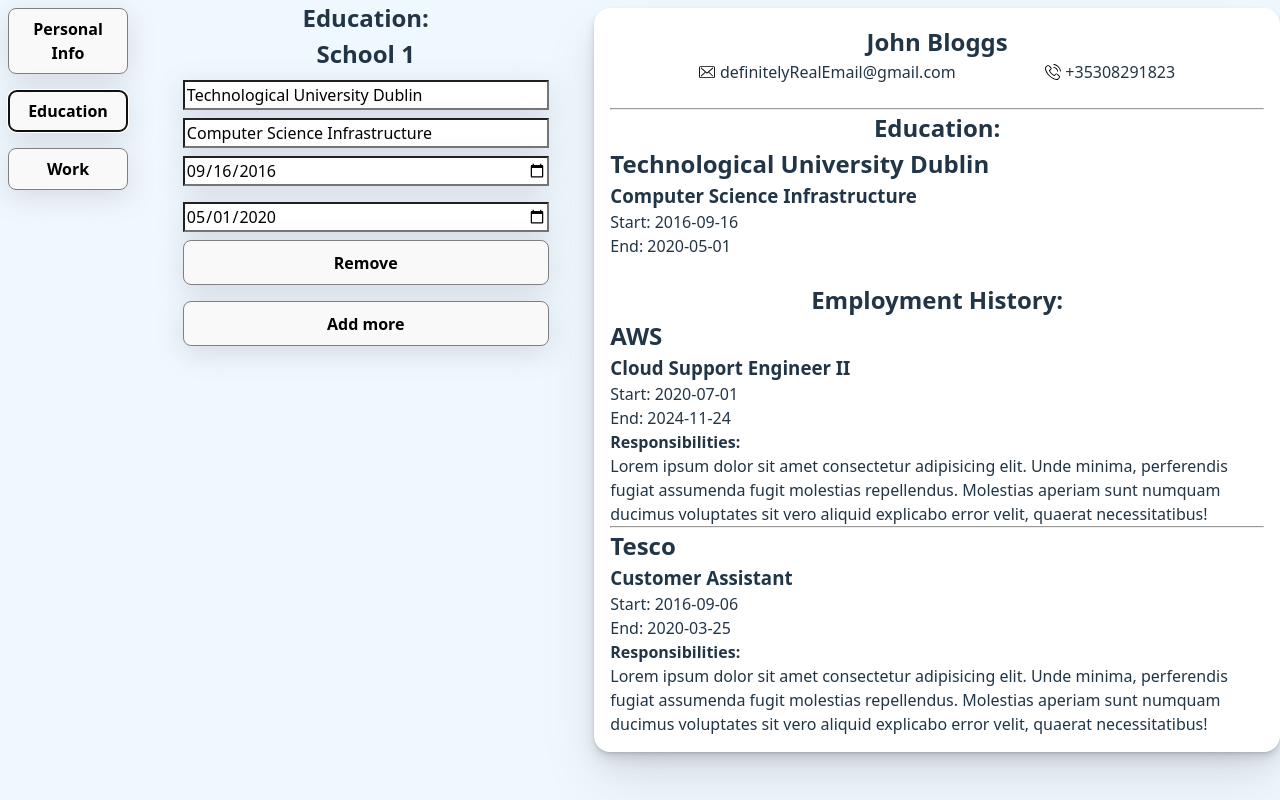
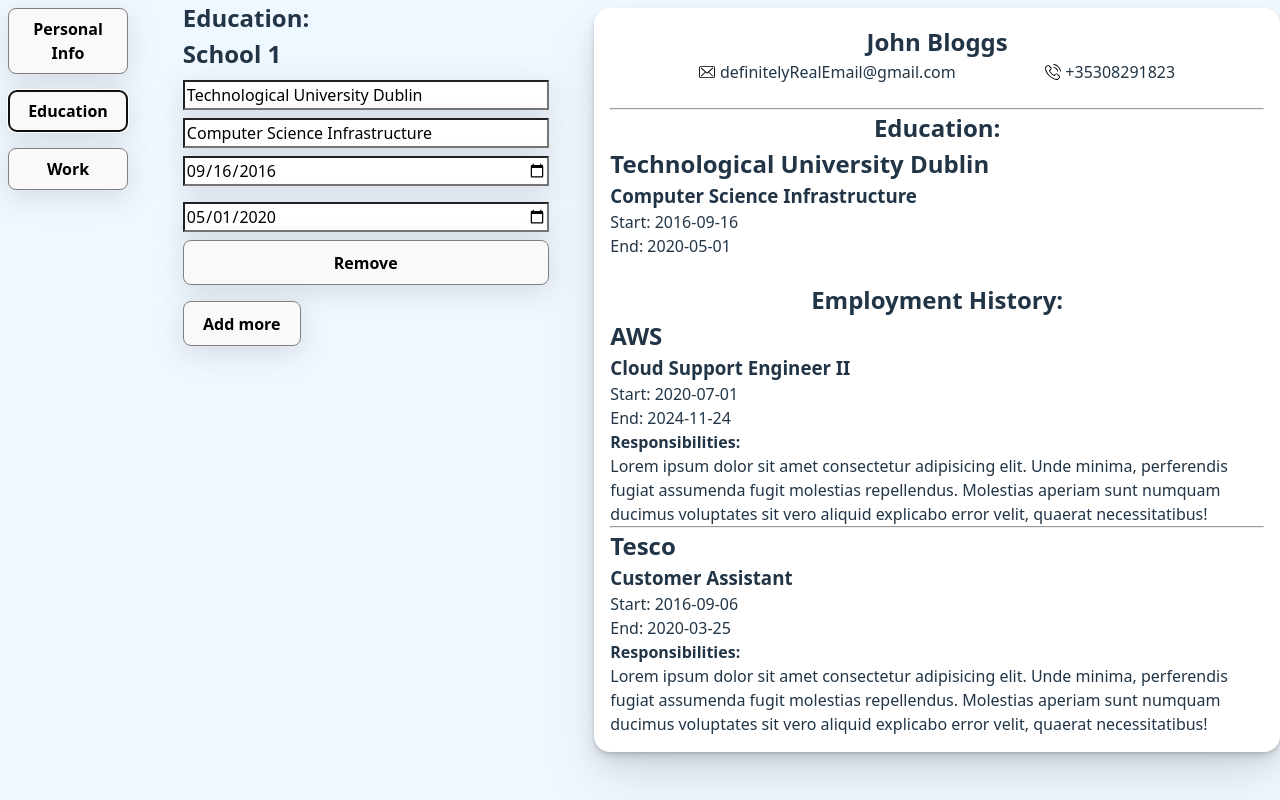
Before and after one commit to MrDomoArigato98/TOP-CV, a React (Vite) app: page / in a window 1280 px wide. Both pictures are taken after a click on the button "Education". Built offline with nearby package versions, Linux system fonts and the light colour scheme.

Commit message:
Modifies add-btn style

```diff
--- a/src/App.css
+++ b/src/App.css
@@ -47,8 +47,6 @@
   font-weight: bold;
   border: 1px solid grey;
 }
-.navigation-btns {
-}
 
 .active {
   background-color: coral;
@@ -56,7 +54,6 @@
 
 .input-area {
   min-width: 80%;
-  text-align: center;
 }
 
 .error{
@@ -130,7 +127,6 @@
 }
 .add-btn {
   transition: background-color 0.2s;
-  width: 100%;
 }
 .add-btn:hover {
   background-color: lightgreen;
```
